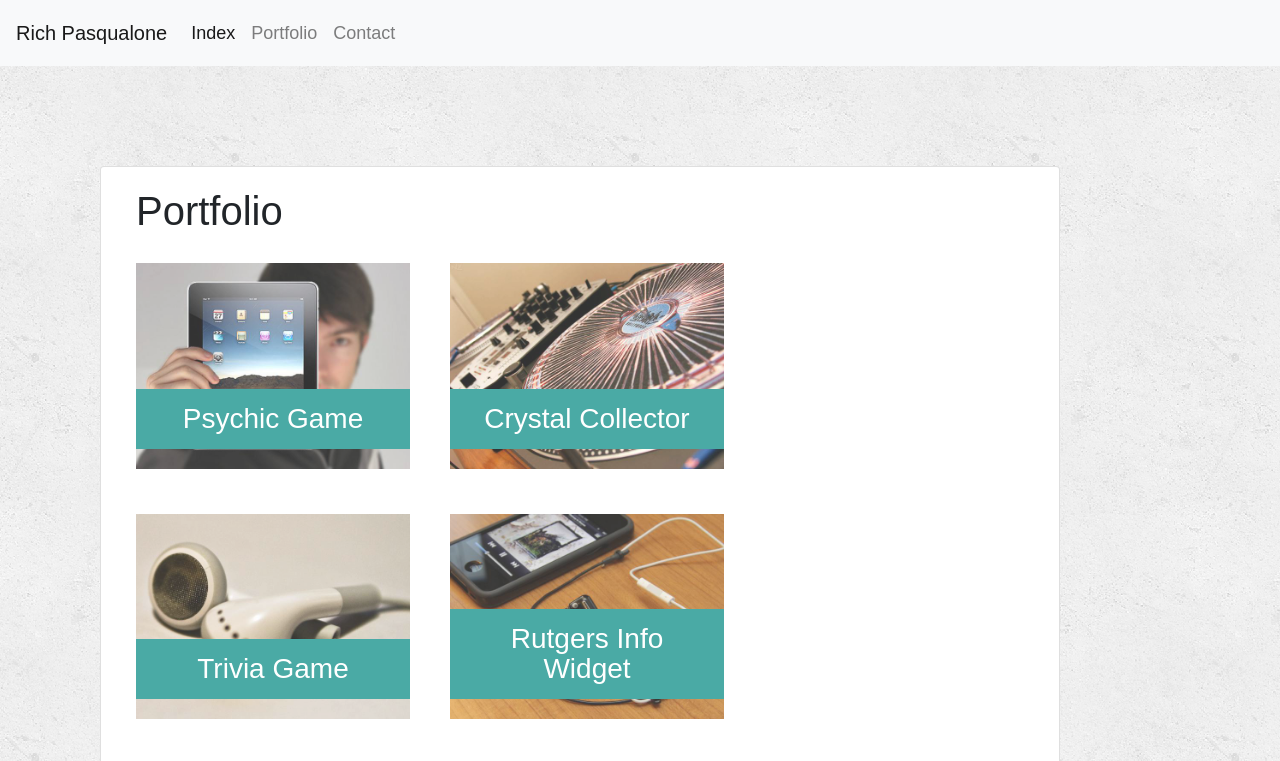
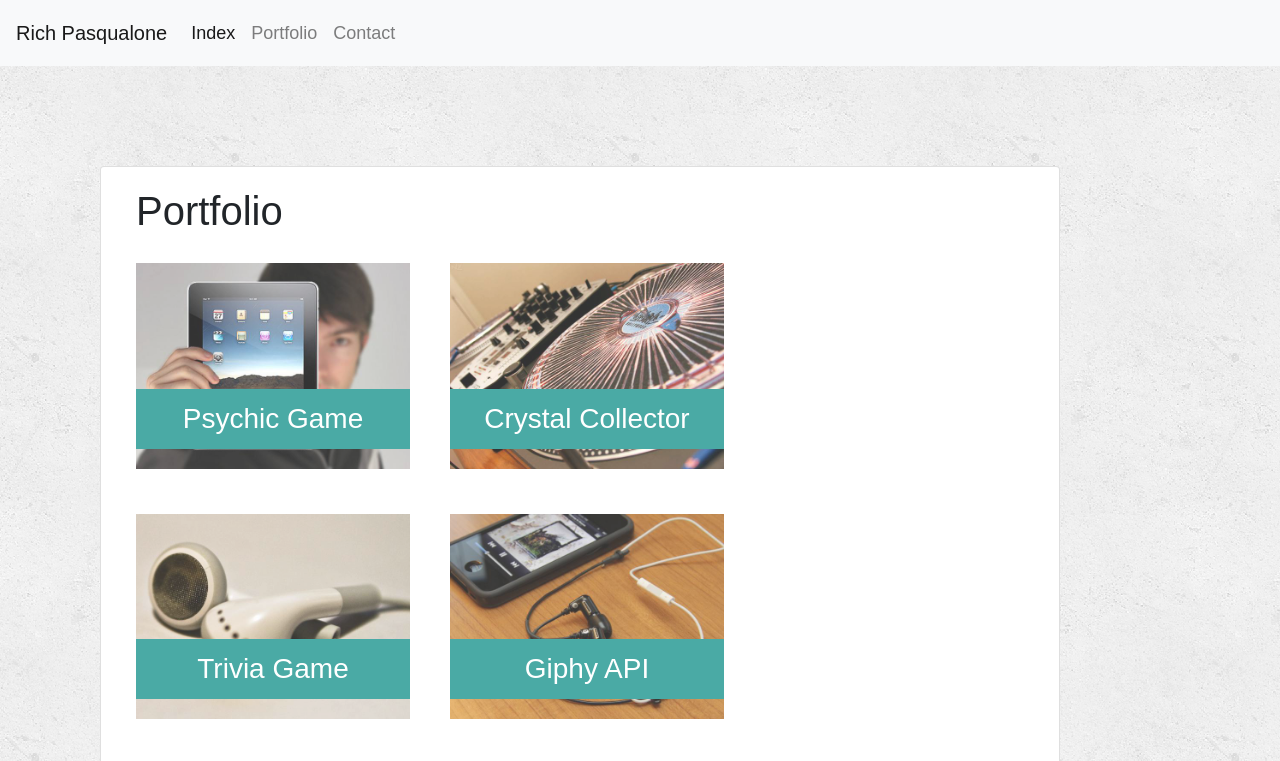
Before and after one commit to rpasqualone7/Bootstrap-Portfolio, a plain HTML site: page portfolio.html in a window 1280 px wide. Shown: the top 761 px of the page. Drawn offline with nearby package versions, Linux system fonts and the light colour scheme.

Commit message:
Giphy API added to portfolio

```diff
--- a/portfolio.html
+++ b/portfolio.html
@@ -59,9 +59,10 @@
                                     <h3>Trivia Game</h3>
                                   </div>
                                   <div class="work">
+                                    <a href="https://rpasqualone7.github.io/GiphyAPI/">
                                     <img src="technics-q-c-640-480-7.jpg" alt="Rutgers Info Widget">
-
-                                    <h3>Rutgers Info Widget</h3>
+                                    </a>
+                                    <h3>Giphy API</h3>
                                   </div>
                                   <div class="work">
                                     <img src="technics-q-c-640-480-9.jpg" alt="Rock Paper Scissors">
```
